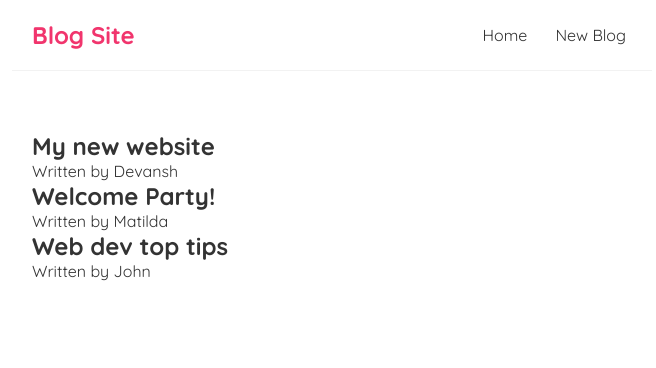
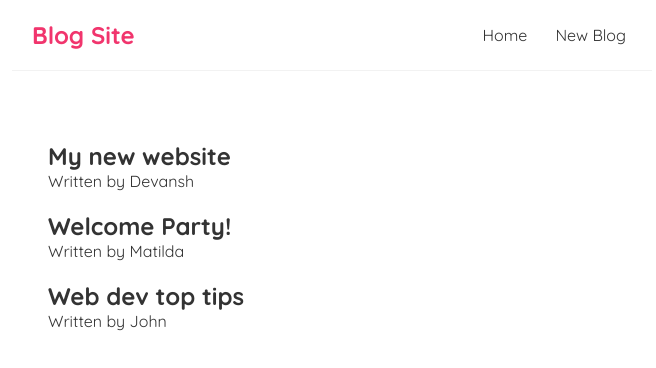
Before and after one commit to D-Coder135/Blog-Site_React, a React (Create React App) app: page / in a window 1280 px wide. Shown: the top 368 px of the page, without its empty margins (308-964 px from the left). Built offline with nearby package versions, Linux system fonts and the light colour scheme; the HTML template or start-up script is replaced by a standard one.

Commit message:
add the padding property

```diff
--- a/src/index.css
+++ b/src/index.css
@@ -36,5 +36,5 @@
 
 /* blog previews / list  */
 .blog-preview {
-
+  padding: 10px 16px;
 }
```
